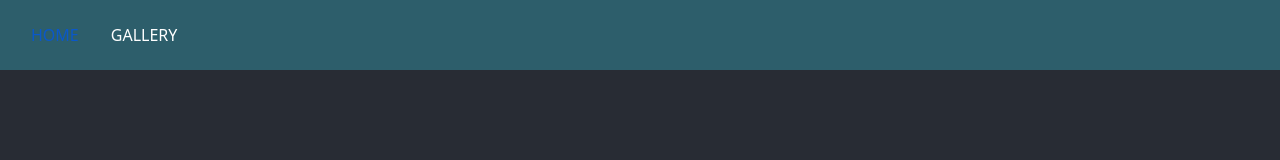
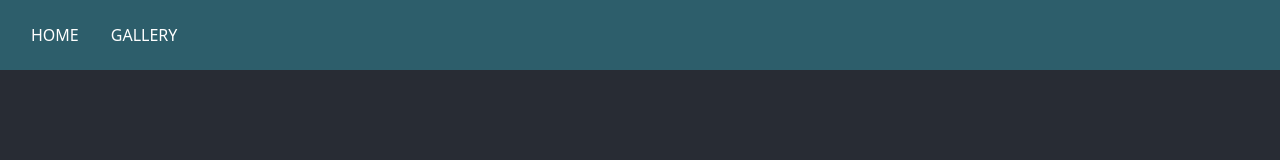
Before and after one commit to MarcoAmato/SolSnap, a React (Create React App) app: page / in a window 1280 px wide. In both pictures the pointer is over the link "HOME". Shown: the top 160 px of the page. Built offline with nearby package versions, Linux system fonts and the light colour scheme.

Commit message:
fix style

```diff
--- a/src/Frontend/component/nav.tsx
+++ b/src/Frontend/component/nav.tsx
@@ -1,5 +1,5 @@
 import React from 'react';
-import { Nav, NavItem, NavLink } from 'reactstrap';
+import { Nav, NavItem } from 'reactstrap';
 import { Link } from 'react-router-dom';
 
 
--- a/src/Frontend/css/Style.css
+++ b/src/Frontend/css/Style.css
@@ -51,3 +51,13 @@
   color: white;
   text-decoration: none;
 }
+
+.text:focus{
+  color: white;
+  text-decoration: none;
+}
+
+.text:hover{
+  color: white;
+  text-decoration: none;
+}
```
